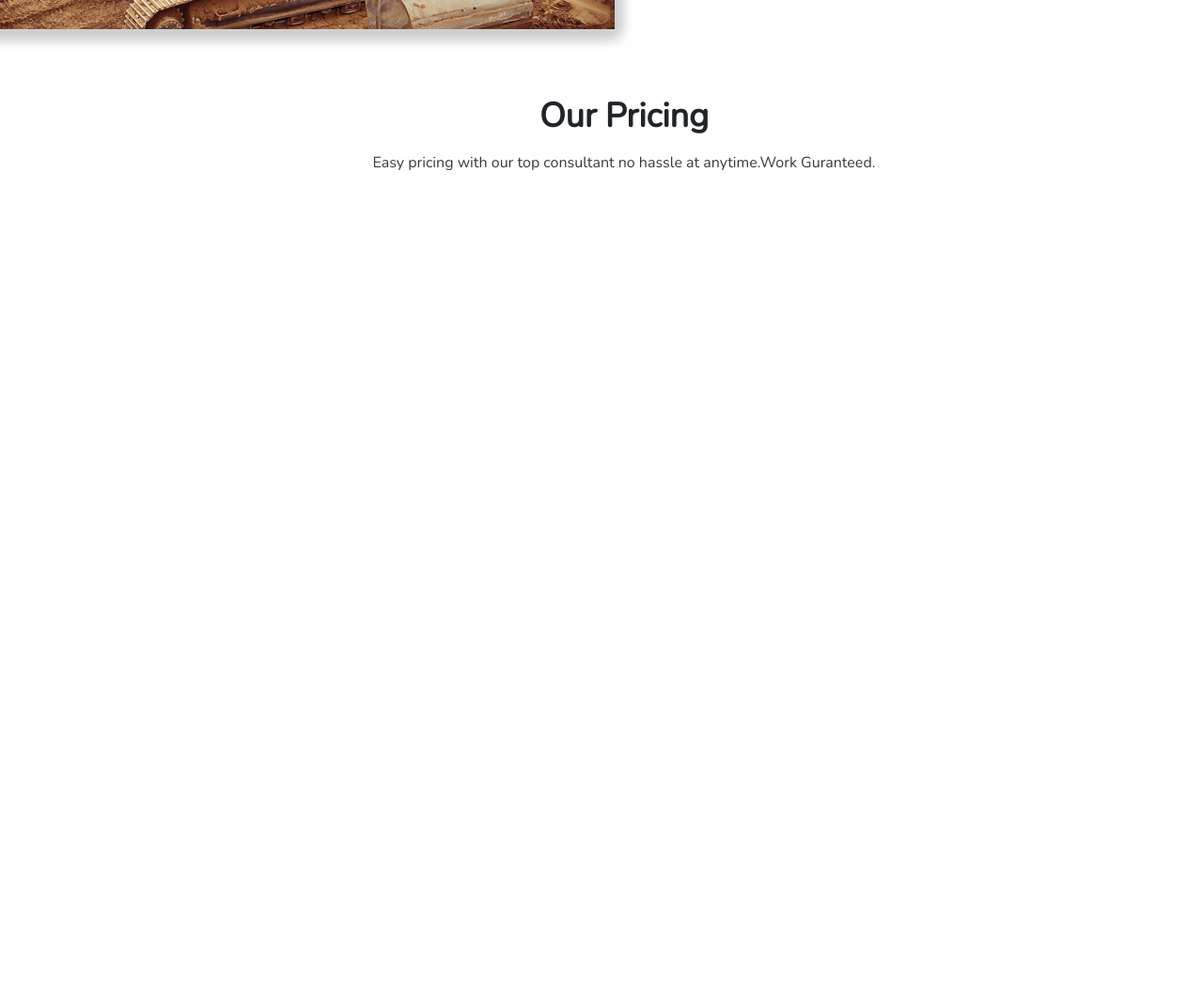
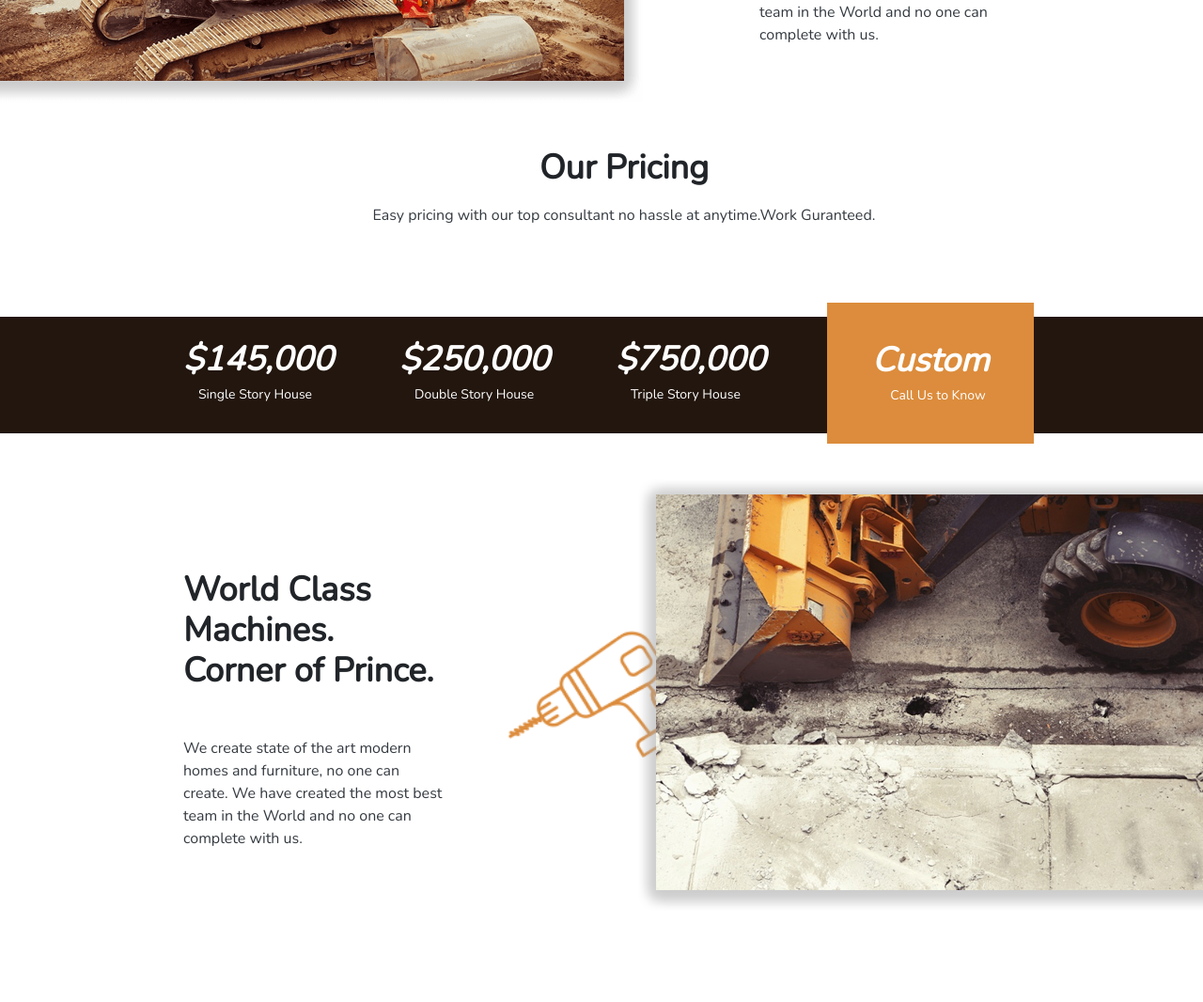
Before and after one commit to mAbadsa/Contruction-landingPage, a plain HTML site: page index.html in a window 1280 px wide. Shown: the part 1627-2693 px from the top of the page at 94% size. Before the commit the page ends 1860 px from the top, so only its background shows below. Drawn offline with nearby package versions, Linux system fonts and the light colour scheme.

Commit message:
add main section

```diff
--- a/assets/css/style.css
+++ b/assets/css/style.css
@@ -33,8 +33,8 @@ a:hover {
     margin-bottom: 40px;
     font-size: 60px;
 }
-.mainSection .container{
-/*    padding-top: 200px;*/
+.container{
+    width: 920px;
 }
 .btn-group-lg>.btn, .btn-lg {
     margin-right: 20px;
@@ -62,12 +62,28 @@ a:hover {
     background-size: 200px;
     background-repeat: no-repeat;
 }
+.bg-img2{
+    background-image: url(../img/drill-rot.png);
+    background-position: center;
+    background-size: 200px;
+    background-repeat: no-repeat;
+}
 .h2, h2 {
     font-size: 36px;
 }
+.h4, h4 {
+    font-size: 14px;
+}
 .bulldozer{
-    margin-left: -130px
+    margin-left: -230px
+}
+.truck{
+    margin-right: 130px;
 }
 .border {
     border: 2px solid #000!important;
 }
+.position-absolute{
+    right: 0px;
+    top: -23px;
+}
--- a/index.html
+++ b/index.html
@@ -98,7 +98,7 @@
             </div>
         </main>
         <!-- Start Section B -->
-        <main class="container-fluid">
+        <main class="container-fluid pb-5">
             <div class="container bg-img mt-5 mb-5">
                 <div class="row justify-content-between  position-relative">
                     <div class="col-sm-12 col-md-4 bulldozer" data-aos="fade-left">
@@ -116,6 +116,42 @@
                         <p class="text-dark text-center ml-5 mb-5" data-aos="flip-left">Easy pricing with our top               consultant no hassle at anytime.Work Guranteed.</p>
                     </div>
         </main>
+        <main class="container-fluid position-relative" style="background-color: #22160e">
+            <div class="container pt-2 pb-2 position-relative" >
+                <div class="row justify-content-start pt-3 pb-3 position-relative">
+                    <div class="col-sm-12 col-md-3">
+                        <h2 class="text-title font-weight-bold font-italic align-self-center text-white">$145,000</h2>
+                        <h4 class="text-white pl-3">Single Story House</h4>
+                    </div>
+                    <div class="col-sm-12 col-md-3">
+                        <h2 class="text-title font-weight-bold font-italic text-white">$250,000</h2>
+                        <h4 class="text-white pl-3">Double Story House</h4>
+                    </div>
+                    <div class="col-sm-12 col-md-3">
+                        <h2 class="text-title font-weight-bold font-italic text-white">$750,000</h2>
+                        <h4 class="text-white pl-3">Triple Story House</h4>
+                    </div>
+                    <div class="col-sm-12 col-md-3 position-absolute pt-4" style="background-color: #dc8c3c;height: 150px;width: 220px">
+                        <h2 class="text-title text-center font-weight-bold font-italic text-white pt-3">Custom</h2>
+                        <h4 class="text-white pl-3 text-center">Call Us to Know</h4>
+                    </div>
+                </div>
+            </div>
+        </main>
+        <main class="container-fluid pb-5">
+            <div class="container bg-img2 mt-5 mb-5">
+                <div class="row justify-content-between  position-relative">
+                    <div class="col-sm-12 col-md-4 align-self-center" data-aos="flip-left">
+                        <h2 class="font-weight-bold text-title mt-5 mb-5">World Class Machines.
+                                Corner of Prince.</h2>
+                        <p class="text-dark text-left">We create state of the art modern homes and furniture, no one can create.    We have created the most best team in the World and no one can complete      with us.</p>
+                    </div>
+                    <div class="col-sm-12 col-md-4 truck" data-aos="fade-left">
+                        <img src="assets/img/truck.png" />
+                    </div>
+                </div>
+            </div>
+        </main>
         <script src="assets/js/jquery-1.12.4.min.js"></script>
         <script src="assets/js/popper.min.js"></script>
         <script src="assets/js/bootstrap.min.js"></script>
```
Also changed, not shown: assets/img/drill-rot.png (added), assets/img/truck.png (added).
